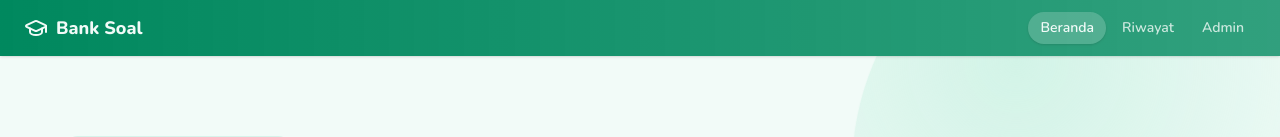
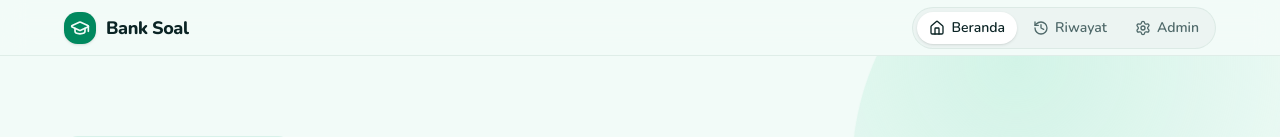
Before and after one commit to ekapratama93/bank-soal, a React (Vite) app in the folder frontend/: page / in a window 1280 px wide. Shown: the top 137 px of the page. Built offline with nearby package versions, Linux system fonts and the light colour scheme; no server answers.

Commit message:
fix: rework top bar

```diff
--- a/frontend/src/main.tsx
+++ b/frontend/src/main.tsx
@@ -8,7 +8,7 @@ import {
   createBrowserRouter,
   useLocation,
 } from "react-router-dom";
-import { GraduationCap } from "lucide-react";
+import { GraduationCap, HistoryIcon, HouseIcon, Settings } from "lucide-react";
 import Home from "./pages/Home";
 import Quiz from "./pages/Quiz";
 import Result from "./pages/Result";
@@ -28,36 +28,46 @@ function Shell() {
 
   return (
     <>
-      <nav className="from-primary to-primary/80 sticky top-0 z-20 flex items-center justify-between gap-2 bg-gradient-to-r px-3 py-3 shadow-sm sm:px-6">
+      {/* Tinggi header tetap h-14: elemen sticky di Quiz/Result memakai
+          offset top-14 dst. yang bergantung pada tinggi ini. */}
+      {/* Padding + max-w sama dengan hero di Beranda supaya tepi logo/menu
+          sejajar dengan konten; dipakai sama persis di semua halaman. */}
+      <header className="border-border/60 bg-background/85 supports-[backdrop-filter]:bg-background/70 sticky top-0 z-20 h-14 border-b px-4 backdrop-blur-md sm:px-10 lg:px-16">
+        <nav className="mx-auto flex h-full max-w-6xl items-center justify-between gap-3">
           <Link
             to="/"
-          className="group flex shrink-0 items-center gap-2 text-base font-extrabold whitespace-nowrap text-primary-foreground no-underline sm:text-lg"
+            className="group text-foreground flex shrink-0 items-center gap-2.5 text-lg font-extrabold tracking-tight whitespace-nowrap no-underline"
           >
-          <GraduationCap className="size-6 shrink-0 group-hover:animate-wiggle" />
+            <span className="bg-primary text-primary-foreground flex size-8 items-center justify-center rounded-lg shadow-sm">
+              <GraduationCap className="size-5 group-hover:animate-wiggle" />
+            </span>
             Bank Soal
           </Link>
-        <div className="flex gap-0.5 sm:gap-1">
+          <div className="border-border/60 bg-muted/70 flex items-center gap-1 rounded-full border p-1">
             {[
-            { to: "/", label: "Beranda", end: true },
-            { to: "/riwayat", label: "Riwayat", end: false },
-            { to: "/admin", label: "Admin", end: false },
+              { to: "/", label: "Beranda", icon: HouseIcon, end: true },
+              { to: "/riwayat", label: "Riwayat", icon: HistoryIcon, end: false },
+              { to: "/admin", label: "Admin", icon: Settings, end: false },
             ].map((item) => (
               <NavLink
                 key={item.to}
                 to={item.to}
                 end={item.end}
+                aria-label={item.label}
                 className={({ isActive }) =>
                   cn(
-                  "rounded-full px-2 py-1.5 text-xs font-semibold whitespace-nowrap text-primary-foreground/80 no-underline transition-all duration-300 hover:bg-primary-foreground/10 hover:text-primary-foreground sm:px-3 sm:text-sm",
-                  isActive && "bg-primary-foreground/20 text-primary-foreground shadow-sm hover:bg-primary-foreground/20"
+                    "text-muted-foreground hover:text-foreground flex items-center gap-1.5 rounded-full px-2.5 py-1.5 text-sm font-semibold whitespace-nowrap no-underline transition-colors duration-200 sm:px-3",
+                    isActive && "bg-card text-foreground shadow-sm"
                   )
                 }
               >
-              {item.label}
+                <item.icon className="size-4 shrink-0" />
+                <span className="hidden sm:inline">{item.label}</span>
               </NavLink>
             ))}
           </div>
         </nav>
+      </header>
       <main
         className={cn(
           "w-full",
```
Lines whose indentation alone changed are shown as unchanged.
